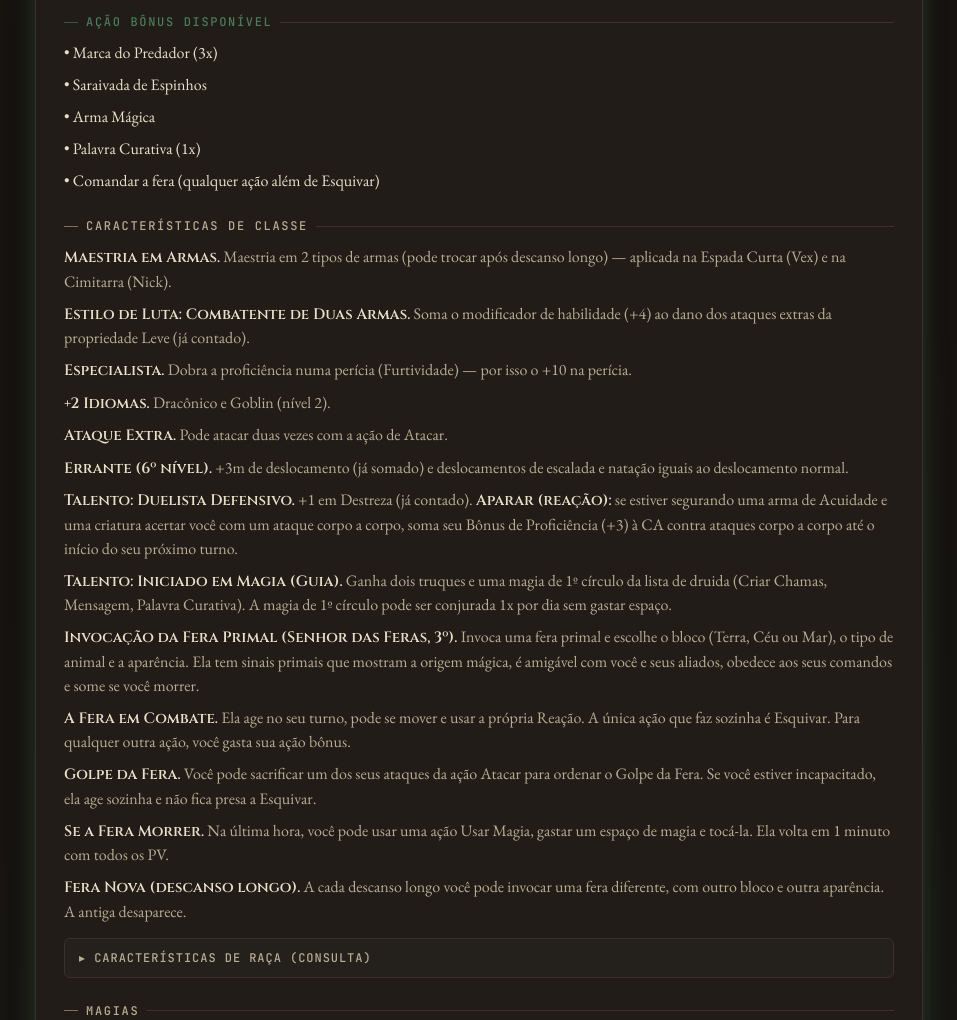
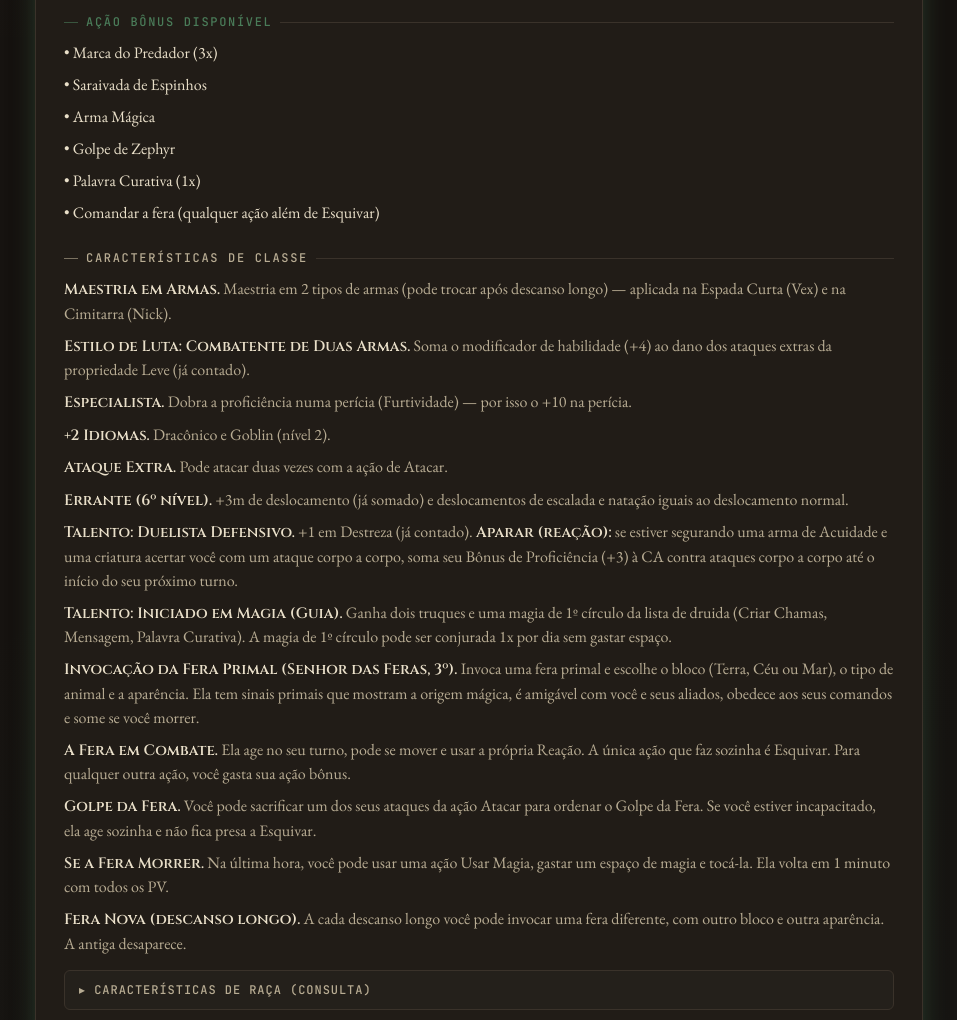
Before and after one commit to waki707/Compendio_Altissimo, a plain HTML site: page index.html in a window 1280 px wide. Shown: the part 1780-2800 px from the top of the page, without its empty margins (161-1118 px from the left). Drawn offline with nearby package versions, Linux system fonts and the light colour scheme.

Commit message:
Add files via upload

```diff
--- a/index.html
+++ b/index.html
@@ -390,12 +390,12 @@ const chars = [
     ['Arco Curto', 7, '1d6+7 perfurante (+4 DES, +3 Cianita).'],
     ['Golpe da Fera (comando)', 6, '1d8+5 Contundente. Sacrifica um dos seus ataques da ação Atacar para ordenar o Golpe da Fera. Se a fera se moveu 6m ou mais em direção ao alvo antes do acerto: +1d6 do mesmo tipo e o alvo fica Caído (Grande ou menor). Ficha completa da fera logo abaixo.']
   ],
-  bonus:['Marca do Predador (3x)','Saraivada de Espinhos','Arma Mágica','Palavra Curativa (1x)','Comandar a fera (qualquer ação além de Esquivar)'],
+  bonus:['Marca do Predador (3x)','Saraivada de Espinhos','Arma Mágica','Golpe de Zephyr','Palavra Curativa (1x)','Comandar a fera (qualquer ação além de Esquivar)'],
   resources:[{key:'marca', label:'Marca do Predador', max:3, reset:'long'}, {key:'lvl1', label:'1º Círculo', max:4, reset:'long'}, {key:'lvl2', label:'2º Círculo', max:2, reset:'long'}],
   spells:[
     {group:'Magias sempre aprendidas', items:[
       ['Marca do Predador','ação bônus · conc. 1h','Marca uma criatura visível como presa: todo ataque seu que acertar ela causa +1d6 de dano Energético extra. Vantagem em Percepção ou Sobrevivência pra rastreá-la. Se o alvo morrer antes do fim da magia, pode transferir a marca pra outro alvo com uma ação bônus.'],
-      ['Palavra Curativa','ação bônus','Cura 1d4 + Sabedoria numa criatura visível a até 18m. <b>Uso sem gastar espaço</b> (Iniciado em Magia), 1x por descanso longo:',{key:'palavra',max:1,reset:'long'}],
+      ['Palavra Curativa','ação bônus','Cura 2d4 + Sabedoria numa criatura visível a até 18m. <b>Uso sem gastar espaço</b> (Iniciado em Magia), 1x por descanso longo:',{key:'palavra',max:1,reset:'long'}],
       ['Passos Largos','ação · conc.','+10 pés (3m) de deslocamento no alvo tocado. <b>Uso sem gastar espaço</b> (racial), 1x por descanso longo:',{key:'largos',max:1,reset:'long'}],
       ['Passos sem Rastro','ação · conc. 1h','Cada criatura à sua escolha a até 9m (incluindo você) ganha +10 em testes de Destreza (Furtividade) e não pode ser rastreada por meios não-mágicos. <b>Uso sem gastar espaço</b> (racial), 1x por descanso longo:',{key:'semrastro',max:1,reset:'long'}]
     ]},
@@ -405,7 +405,7 @@ const chars = [
       ['Arma Mágica','ação bônus · toque · 1h','A arma tocada vira mágica e recebe +1 nas jogadas de ataque e de dano. Não exige concentração.'],
       ['Auxílio','ação · alcance 9m · 8h','Até 3 criaturas à sua escolha ganham +5 nos PV máximos e nos PV atuais enquanto durar a magia.'],
       ['Falar com Animais','ação (ritual)','Permite comunicação com bestas por 10 minutos; elas entendem você e podem compartilhar informações da região.'],
-      ['Curar Ferimentos','ação · toque','Cura 1d8 + Sabedoria.']
+      ['Golpe de Zephyr','ação bônus · pessoal · conc. 1min','Você se move como o vento: até o fim da magia, seu movimento não provoca ataques de oportunidade. Uma vez até o fim da magia, você pode se dar vantagem numa jogada de ataque com arma no seu turno; se o ataque acertar, causa +1d8 de dano Energético extra. Acertando ou errando, seu deslocamento aumenta em 9m até o final desse turno.']
     ]},
     {group:'Truques', items:[
       ['Arte Druídica','ação','Cria efeitos sensoriais menores (faíscas, símbolos, cheiros) — utilidade, não combate.'],
@@ -609,7 +609,7 @@ const chars = [
   tactic:'Fica atrás da linha de frente, ou entra no meio do combate se conjurar Espíritos Guardiões (ação normal) — a emanação de 4,5m causa dano contínuo em quem passar perto ou começar o turno ali, então vale a pena ela se aproximar depois de conjurar. Guarda o Preservar Vida (25 PV pra distribuir) pra depois de uma rodada ruim, não gasta cedo com dano pequeno. Prefere Raio Guiador ou Infligir Ferimentos como dano — besta leve e martelo de guerra têm limitações (a besta não pode ser usada junto com o escudo, e o martelo não tem proficiência). Revivificar é a rede de segurança se alguém cair — vale lembrar que precisa dos diamantes.'
 },
 {
-  id:'thireon', accent:'var(--c-thireon)', name:'Tiryon', subtitle:'Guerreiro (Mestre de Batalha) 6 · Anão da Montanha',
+  id:'thireon', accent:'var(--c-thireon)', name:'Tyrion', subtitle:'Guerreiro (Mestre de Batalha) 6 · Anão da Montanha',
   ac:18, hp:62, speed:'7,5m', initValue:-1, initFormula:'Destreza',
   abilities:[['FOR',20,'+5'],['DES',8,'-1'],['CON',16,'+3'],['INT',12,'+1'],['SAB',14,'+2'],['CAR',10,'+0']],
   saves:'Força +8, Constituição +6',
@@ -633,7 +633,7 @@ const chars = [
   actions:[
     ['Machado de batalha (uma mão + escudo)', 8, '1d8+9 cortante.'],
     ['Machado de batalha (duas mãos, versátil)', 8, '1d10+7 cortante.'],
-    ['Machadinha (corpo a corpo ou arremesso)', 8, '1d6+5 cortante. Arremessável: alcance normal 6m, máximo 18m (desvantagem entre 6m e 18m).']
+    ['Machadinha (corpo a corpo ou arremesso)', 8, '1d6+7 cortante. Arremessável: alcance normal 6m, máximo 18m (desvantagem entre 6m e 18m).']
   ],
   bonus:['Retomar o Fôlego (1x por descanso)'],
   resources:[{key:'sup', label:'Dados de Superioridade (d8)', max:4, reset:'short'},{key:'secondwind', label:'Retomar o Fôlego', max:1, reset:'short'},{key:'actionsurge', label:'Surto de Ação', max:1, reset:'short'}],
```
